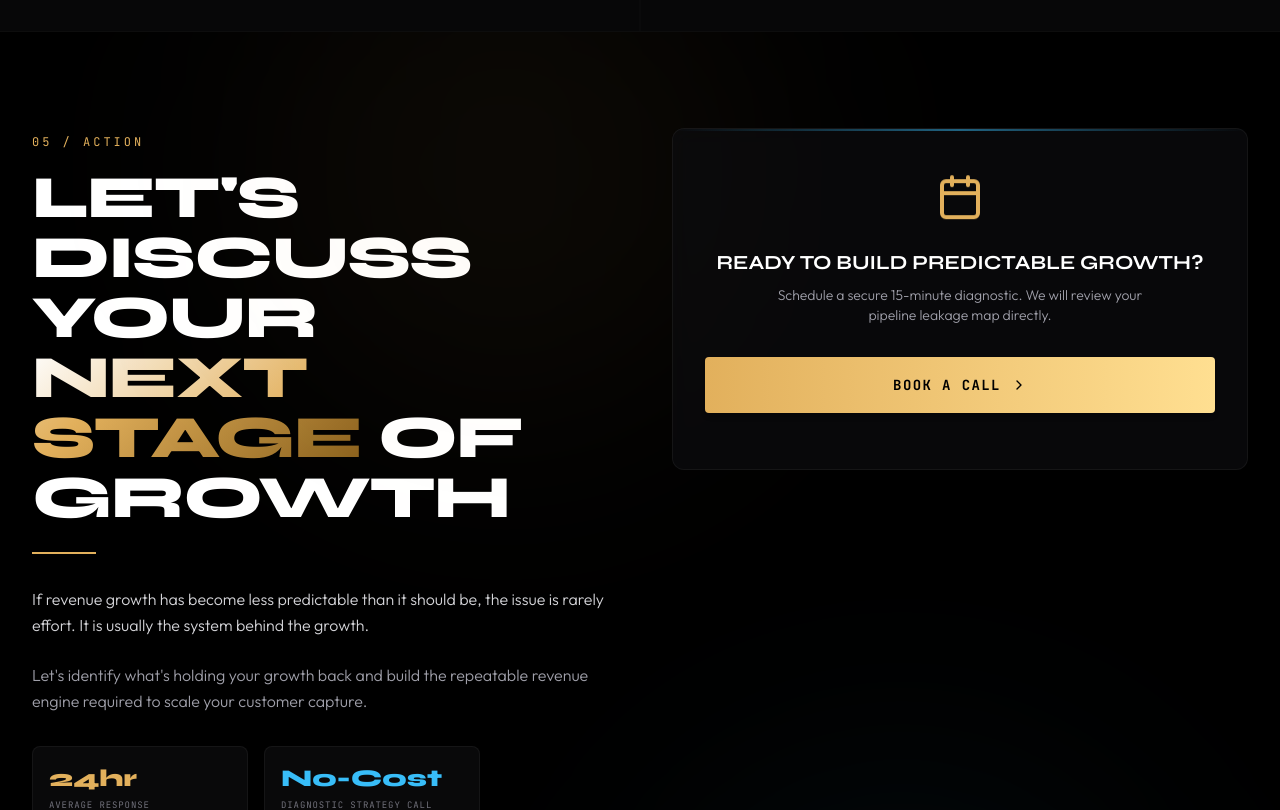
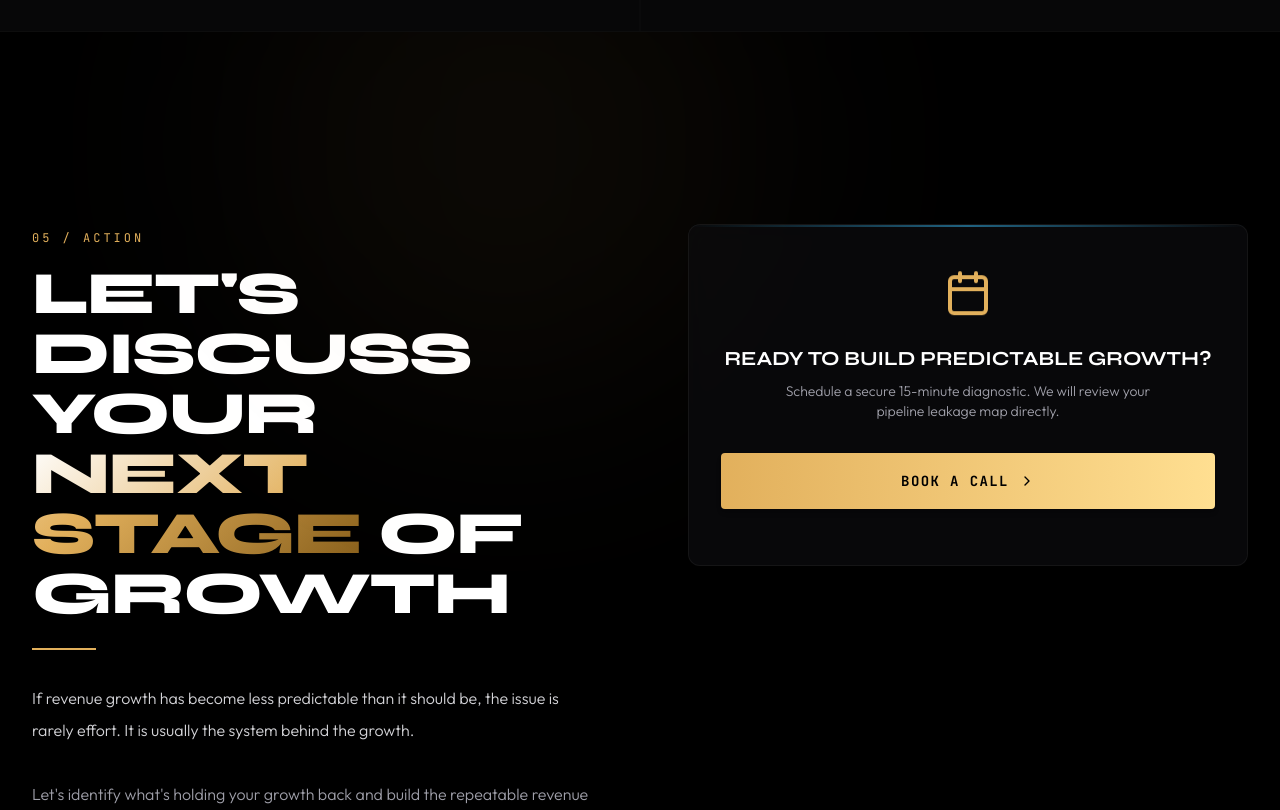
Before and after one commit to GaneshPrasad14/RehanJoe_, a React (Vite) app: page / in a window 1280 px wide. Shown: the part 7080-7890 px from the top of the page. Built offline with nearby package versions, Linux system fonts and the light colour scheme.

Commit message:
Update Footer.tsx

```diff
--- a/src/components/Footer.tsx
+++ b/src/components/Footer.tsx
@@ -14,10 +14,10 @@ export default function Footer() {
     consultationType: "GTM Diagnostic (15 mins)",
     customType: "",
     selectedDate: "2026-06-25",
-    selectedTime: "10:00 AM EST"
+    selectedTime: "10:00 AM IST"
   });
 
-  const timeSlots = ["09:00 AM EST", "10:00 AM EST", "02:00 PM EST", "04:30 PM EST"];
+  const timeSlots = ["09:00 AM IST", "10:00 AM IST", "02:00 PM IST", "04:30 PM IST"];
   const dates = [
     { day: "Thu", num: "25", full: "2026-06-25" },
     { day: "Fri", num: "26", full: "2026-06-26" },
@@ -56,7 +56,7 @@ export default function Footer() {
   };
 
   return (
-    <footer id="footer-cta" className="relative bg-black pt-24 pb-12 overflow-hidden z-10 px-4 sm:px-6 lg:px-8 border-t border-white/5">
+    <footer id="footer-cta" className="relative bg-black pt-40 lg:pt-48 pb-20 lg:pb-24 overflow-hidden z-10 px-4 sm:px-6 lg:px-8 border-t border-white/5">
       {/* Visual neon light spots */}
       <div className="absolute top-[-10%] left-[20%] w-[500px] h-[500px] bg-brand-gold/5 rounded-full blur-[120px] pointer-events-none" />
       <div className="absolute bottom-[-10%] right-[10%] w-[500px] h-[500px] bg-brand-blue/5 rounded-full blur-[120px] pointer-events-none" />
@@ -64,7 +64,7 @@ export default function Footer() {
       <div className="w-full max-w-7xl mx-auto">
 
         {/* TOP PANEL: FINAL DIRECT APPEAL AND SCHEDULER */}
-        <div className="grid grid-cols-1 lg:grid-cols-12 gap-12 lg:gap-16 items-start pb-20 border-b border-white/5">
+        <div className="grid grid-cols-1 lg:grid-cols-12 gap-16 lg:gap-24 items-start pb-24 lg:pb-32 border-b border-white/5">
 
           {/* LEFT COLUMN: THE GTM TEXT APPEAL */}
           <div className="lg:col-span-6">
@@ -77,10 +77,10 @@ export default function Footer() {
             </h2>
             <div className="h-0.5 w-16 bg-brand-gold mt-6 mb-8" />
 
-            <p className="text-zinc-300 text-sm sm:text-base leading-relaxed font-sans font-light mb-6 max-w-xl">
+            <p className="text-zinc-300 text-sm sm:text-base leading-relaxed lg:leading-loose font-sans font-light mb-8 max-w-xl">
               If revenue growth has become less predictable than it should be, the issue is rarely effort. It is usually the system behind the growth.
             </p>
-            <p className="text-zinc-400 text-sm sm:text-base leading-relaxed font-sans font-light mb-8 max-w-xl">
+            <p className="text-zinc-400 text-sm sm:text-base leading-relaxed lg:leading-loose font-sans font-light mb-12 max-w-xl">
               Let's identify what's holding your growth back and build the repeatable revenue engine required to scale your customer capture.
             </p>
 
@@ -138,7 +138,7 @@ export default function Footer() {
                     initial={{ opacity: 0, y: 10 }}
                     animate={{ opacity: 1, y: 0 }}
                     exit={{ opacity: 0, y: -10 }}
-                    className="space-y-4"
+                    className="space-y-6 lg:space-y-8"
                   >
                     <div className="flex items-center justify-between border-b border-white/5 pb-3">
                       <span className="font-mono text-[10px] text-zinc-500 uppercase tracking-widest">DIAGNOSTIC SCHEDULER</span>
@@ -152,7 +152,7 @@ export default function Footer() {
                     </div>
 
                     {/* Inputs */}
-                    <div className="space-y-3">
+                    <div className="space-y-4 lg:space-y-5">
                       <div className="relative">
                         <User className="absolute left-3.5 top-3.5 w-4 h-4 text-zinc-500" />
                         <input
```
